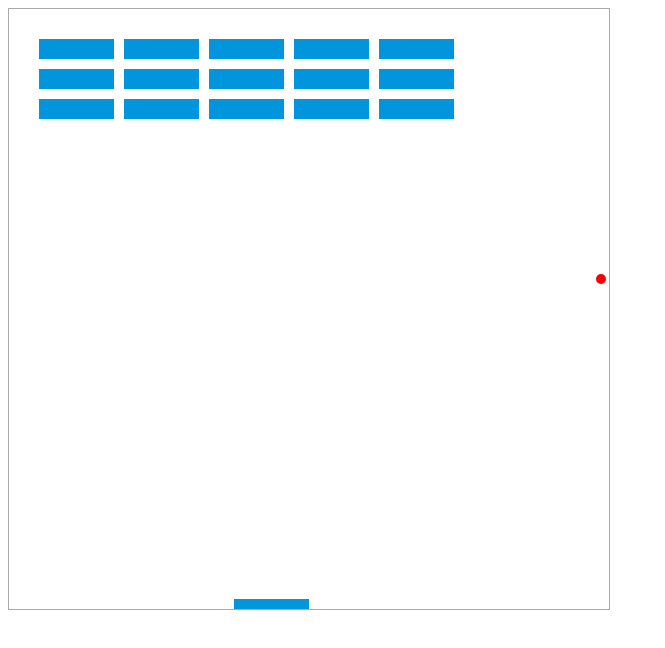
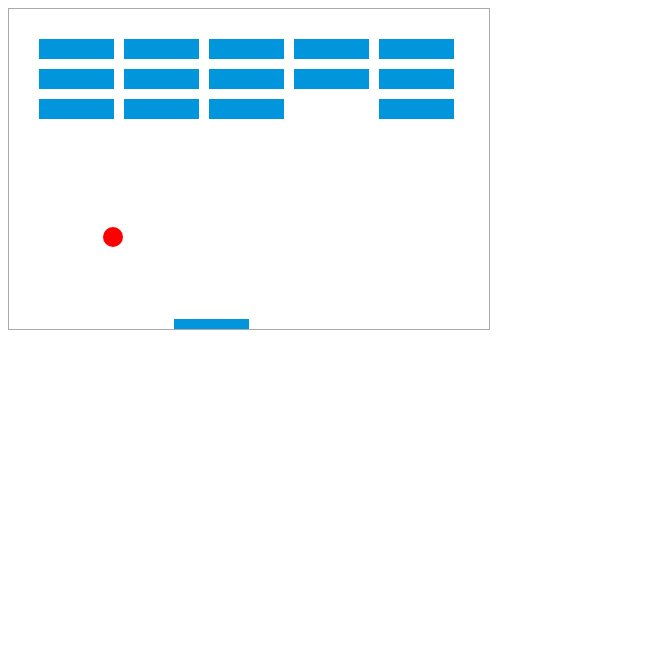
Before and after one commit to technbuzz/breakout-canvas, a plain HTML site: page index.html in a window 1280 px wide. Shown: the whole page, without its empty margins (0-665 px from the left). Drawn offline with Linux system fonts and the light colour scheme.

Commit message:
brick collision

```diff
--- a/index.html
+++ b/index.html
@@ -7,7 +7,7 @@
     <link href="css/style.css" rel="stylesheet">
   </head>
   <body>
-    <canvas  width="600" height="600"></canvas>
+    <canvas  width="480" height="320"></canvas>
     <script type="module" src="scripts/main.js"></script>
   </body>
 </html>
--- a/scripts/Ball.js
+++ b/scripts/Ball.js
@@ -3,7 +3,7 @@ export class Ball extends Point {
   constructor(x, y, radius=5) {
     super(x, y);
     this.radius = radius;
-    this.velocity = new Point(1, -1)
+    this.velocity = new Point(2, -1)
   }
 
   drawBall() {
--- a/scripts/Bricks.js
+++ b/scripts/Bricks.js
@@ -1,4 +1,4 @@
-import { Point } from "./utils.js";
+import { Point, collision } from "./utils.js";
 export class Bricks {
 
 
@@ -31,7 +31,7 @@ export class Bricks {
       for(let r=0; r<this.rows; r++) {
         const brickX = c * (this.padding + this.width) + this.offsetLeft;
         const brickY = r * (this.padding + this.height) + this.offsetTop;
-        result[c][r] = new Point(brickX, brickY)
+        result[c][r] = Object.assign({}, new Point(brickX, brickY), {width: this.width, height: this.height, status: true} )
       }
     }
     return result
@@ -40,12 +40,30 @@ export class Bricks {
   drawBricks() {
     this.bricks.forEach((column) => {
       column.forEach((brick) => {
-        this.drawBrick(globalThis.game.c, brick.x, brick.y)
+        if(brick.status) {
+          this.drawBrick(globalThis.game.c, brick.x, brick.y)
+        }
       })
     })
   }
 
+  brickCollision() {
+    for(let c =0; c<this.columns  ; c++) {
+      for(let r=0; r<this.rows; r++) {
+        const brick = this.bricks[c][r]
+        if(!brick.status) continue
+        if(collision(globalThis.game.ball, brick)) {
+          brick.status = false
+          globalThis.game.ball.velocity.y = -globalThis.game.ball.velocity.y
+          return
+        }
+      }
+    }
+  }
+
   draw() {
+    this.brickCollision()
     this.drawBricks()
+
   }
 }
--- a/scripts/main.js
+++ b/scripts/main.js
@@ -14,7 +14,7 @@ export class Game {
     globalThis.game = this;
 
     this.bricks = new Bricks();
-    this.ball = new Ball(this.width / 2, this.height - 30);
+    this.ball = new Ball(this.width / 2, this.height - 30, 10);
     this.player = new Player()
 
     this.rfa = undefined
--- a/scripts/utils.js
+++ b/scripts/utils.js
@@ -10,3 +10,12 @@ export class Point {
     this.y = y;
   }
 }
+
+export function collision(a, b) {
+  return (
+    a.x > b.x &&
+    a.x < b.x + b.width &&
+    a.y > b.y &&
+    a.y < b.y + b.height
+  )
+}
```
